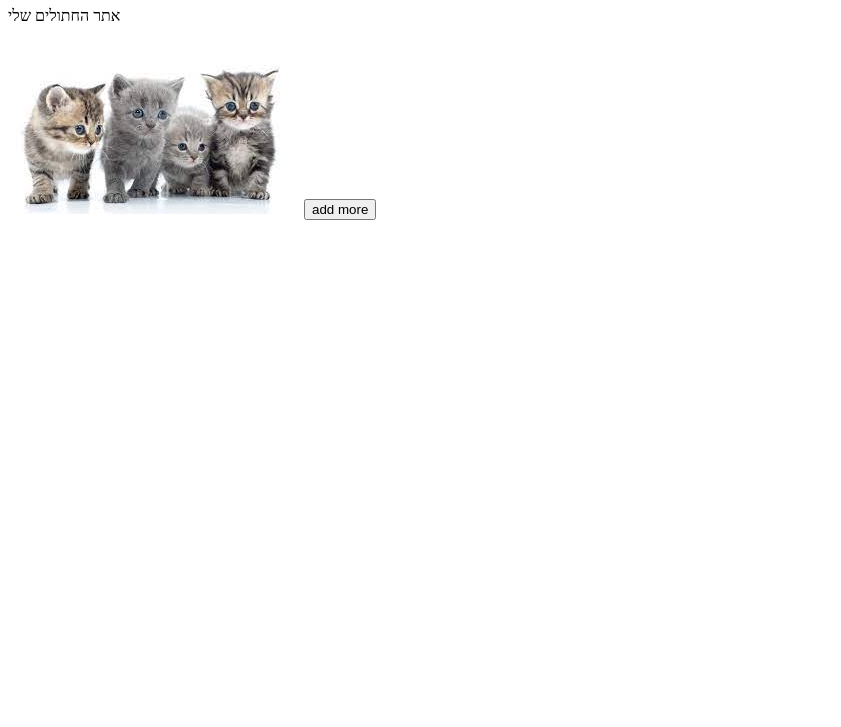
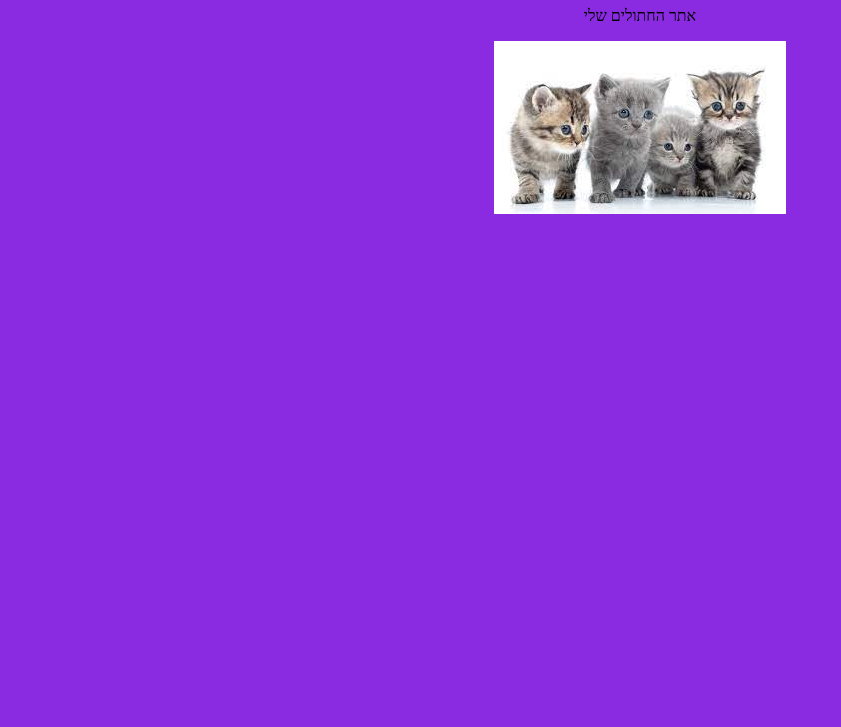
Before and after one commit to 1812nati/cute-kittens, a plain HTML site: page index.html in a window 1280 px wide. Shown: the part 73-800 px from the top of the page, without its empty margins (0-841 px from the left). Drawn offline with Linux system fonts and the light colour scheme.

```diff
--- a/index.html
+++ b/index.html
@@ -25,9 +25,7 @@
 
 
 
-    <button>add more</button>
 
-    <script src="script.js"></script>
 
 
 
--- a/style.css
+++ b/style.css
@@ -0,0 +1,5 @@
+body{
+    text-align: center;
+    margin: 0;
+    background-color: blueviolet;
+}
```
Also changed, not shown: script.js (deleted).
